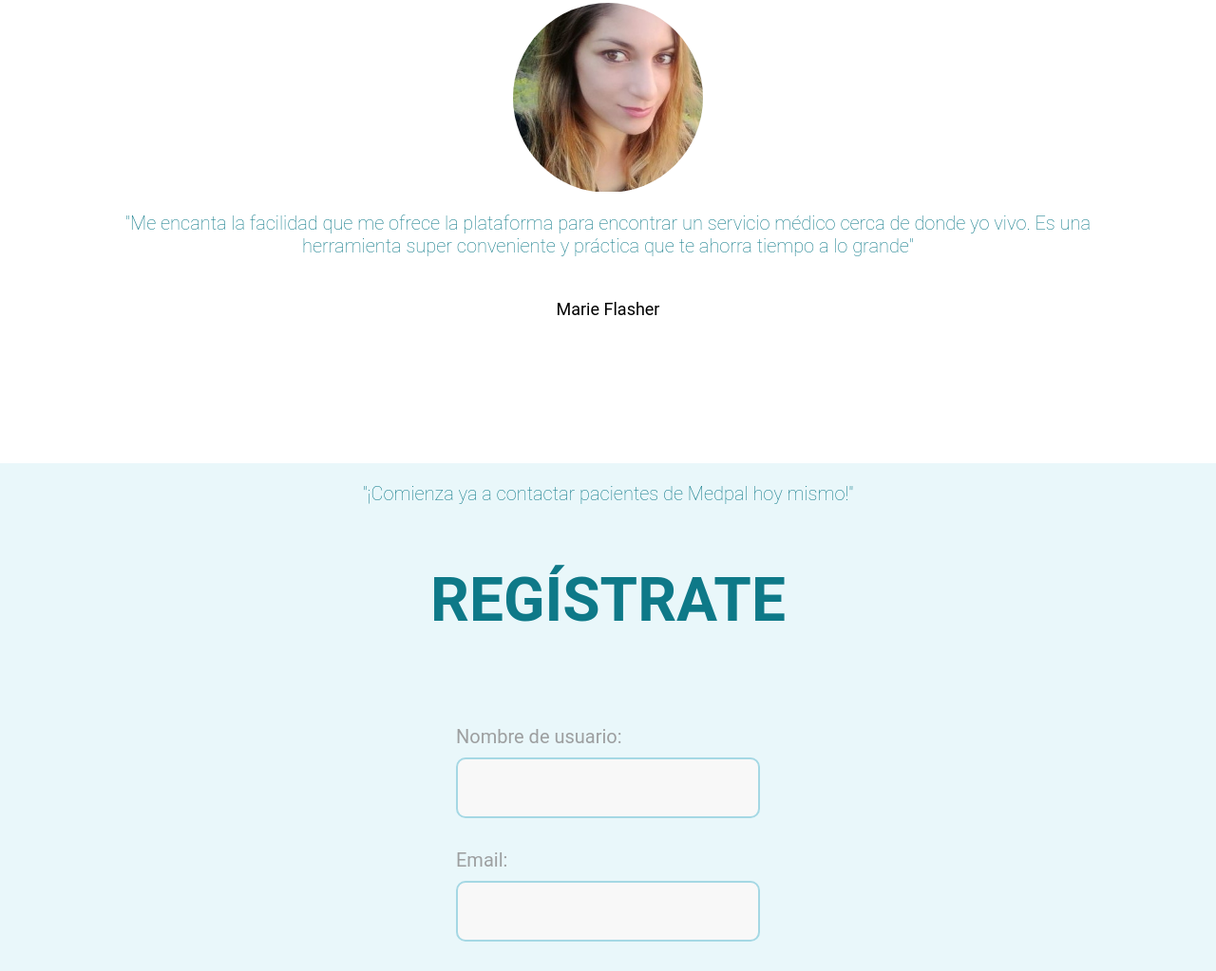
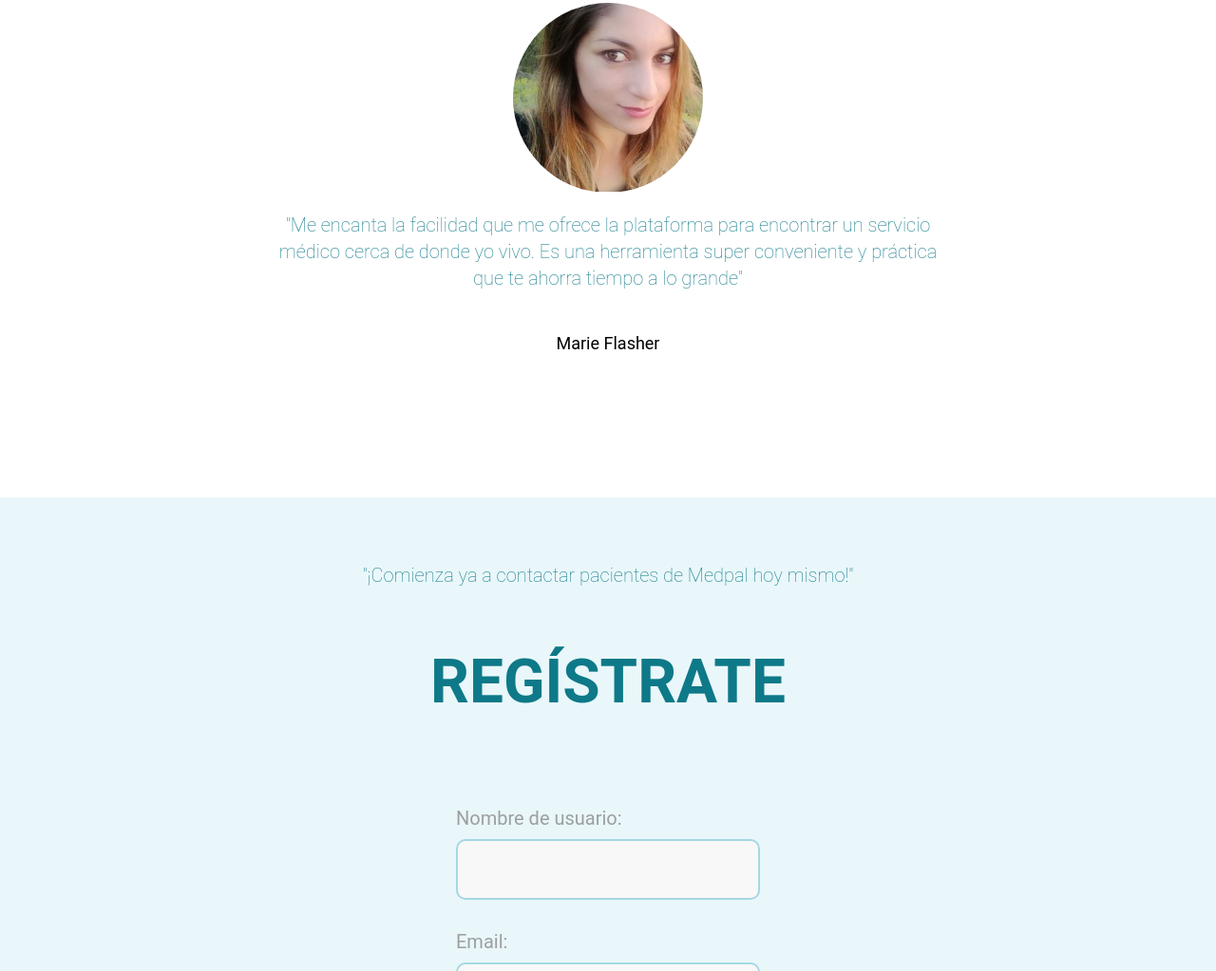
Before and after one commit to MedAppsSH/landing_medicos, a plain HTML site: page index.html in a window 1280 px wide. Shown: the part 3433-4456 px from the top of the page at 95% size. Drawn offline with Linux system fonts and the light colour scheme.

Commit message:
Arreglos en textos de la página

```diff
--- a/style.css
+++ b/style.css
@@ -302,6 +302,11 @@ body {
     margin-bottom: 10%;
 }
 
+.reviews h3 {
+    max-width: 700px;
+    line-height: 1.75rem;
+}
+
 @media (orientation: landscape) {
     .reviews h1 {
         font-size: 4rem;
@@ -332,6 +337,10 @@ body {
 
 .form h1 {
     font-size: 2rem;
+}
+
+.form h3 {
+    padding-top: 50px;
 }
 
 form {
```
